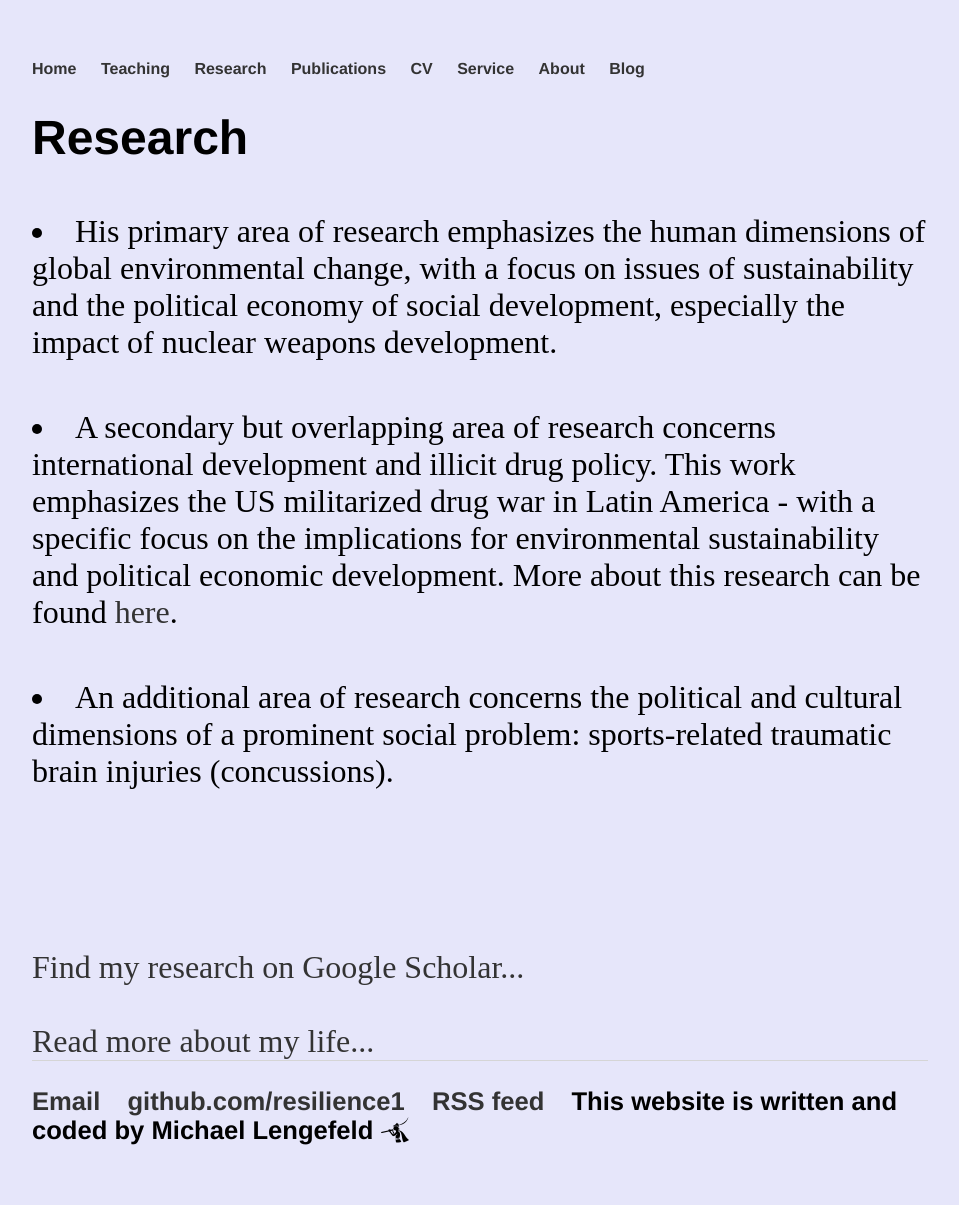
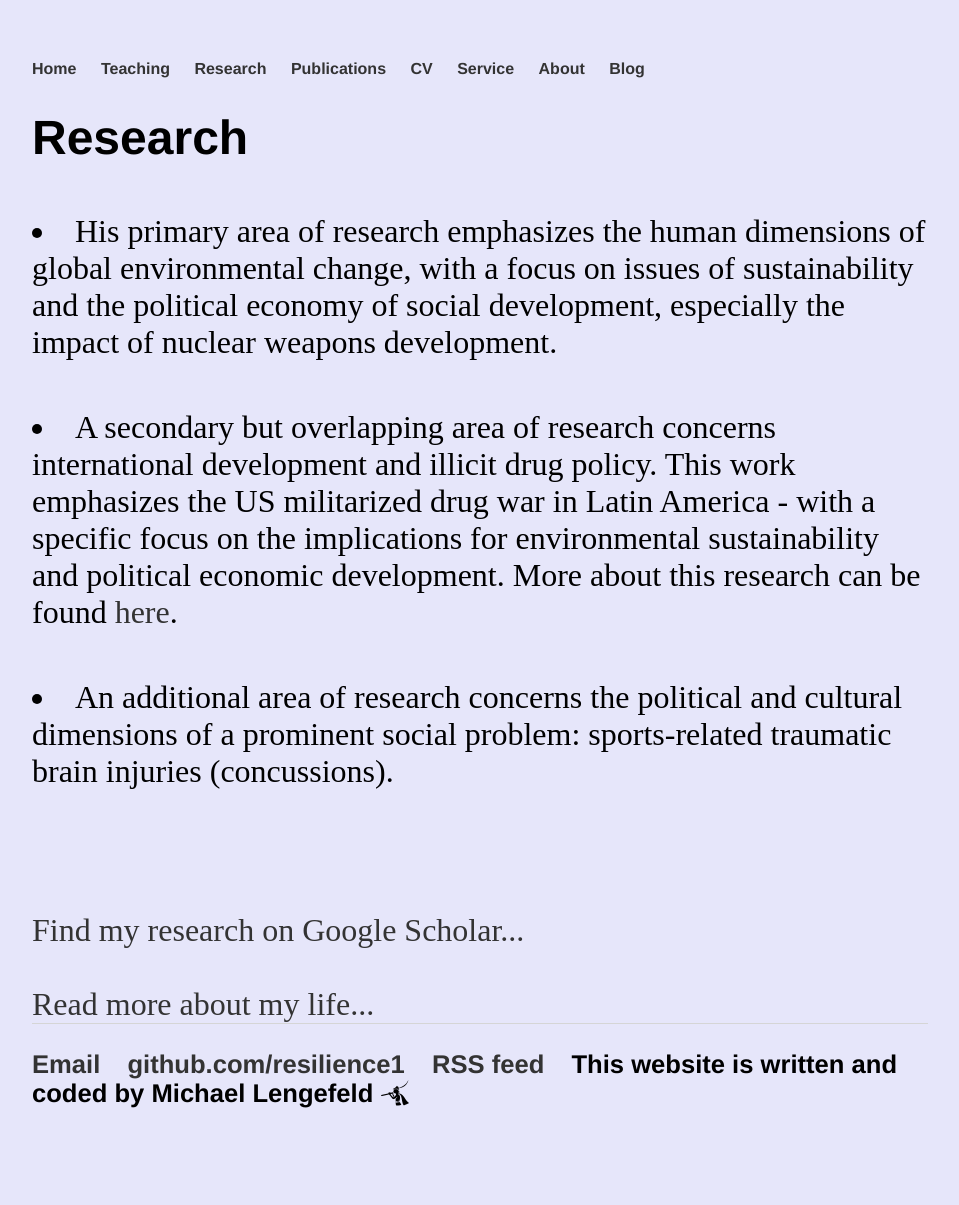
Before and after one commit to resilience1/resilience1.github.io, a Jekyll site: the page built from research/index.html, in a window 1280 px wide. Shown: the whole page, without its empty margins (160-1119 px from the left). Built offline with Jekyll 4.4.1, drawn with Linux system fonts in a browser that asks for light colours; nearby versions of some CDN libraries; after the commit the page ends 1168 px from its top, so only the background shows below that.

Commit message:
Update index.html

```diff
--- a/research/index.html
+++ b/research/index.html
@@ -16,9 +16,7 @@ title: Research
 	<font size="6"><p><li>An additional area of research concerns the political and cultural dimensions of a prominent social
 	problem: sports-related traumatic brain injuries (concussions).</li></p><br>
 
-</div><br><br>
-
-
+</div><br>
 
 	<font size="6"><a href="https://scholar.google.com/scholar?hl=en&as_sdt=0%2C48&q=Michael+Lengefeld&btnG=">
 		Find my research on Google Scholar...</a><br></br>
```
